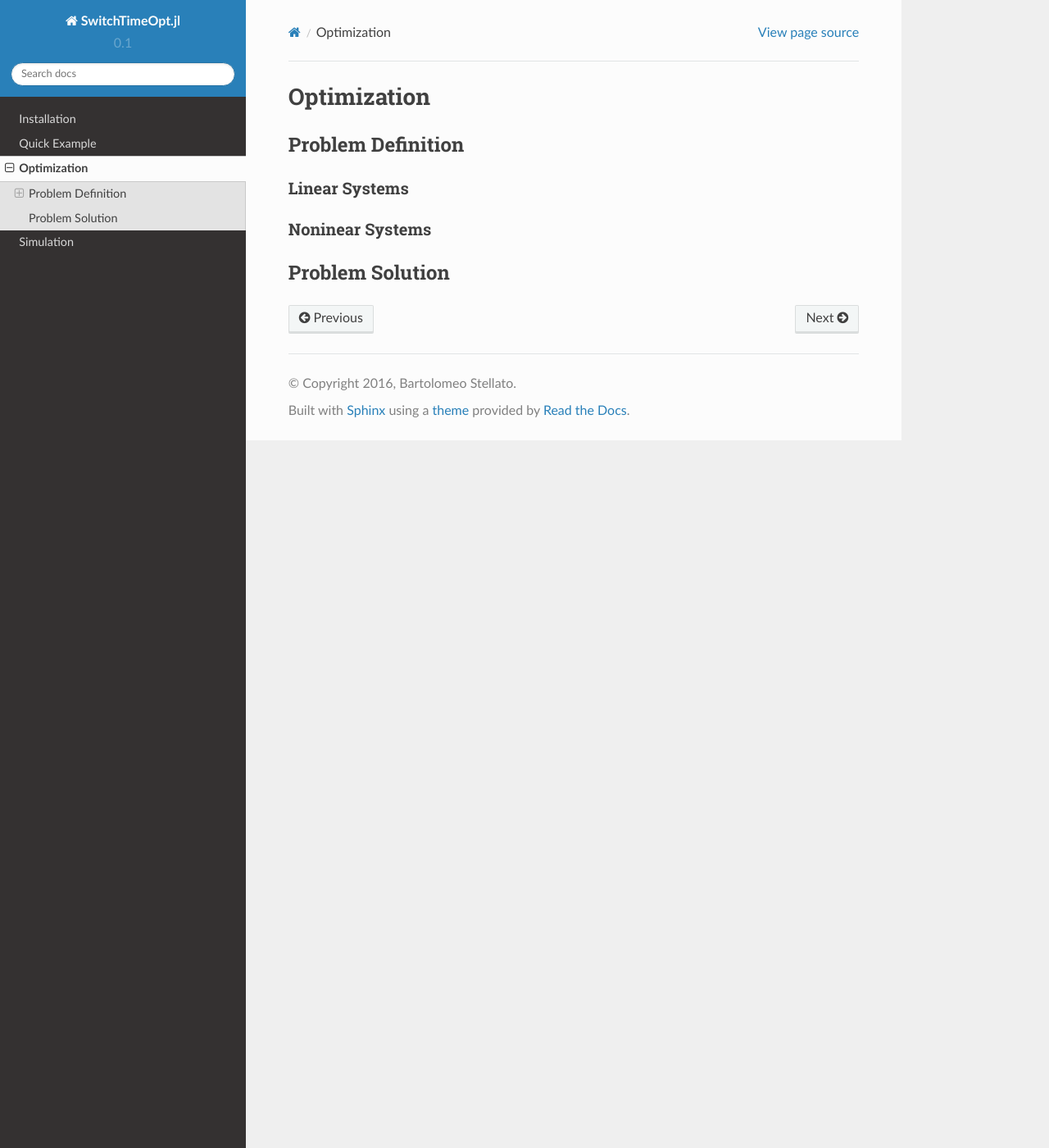
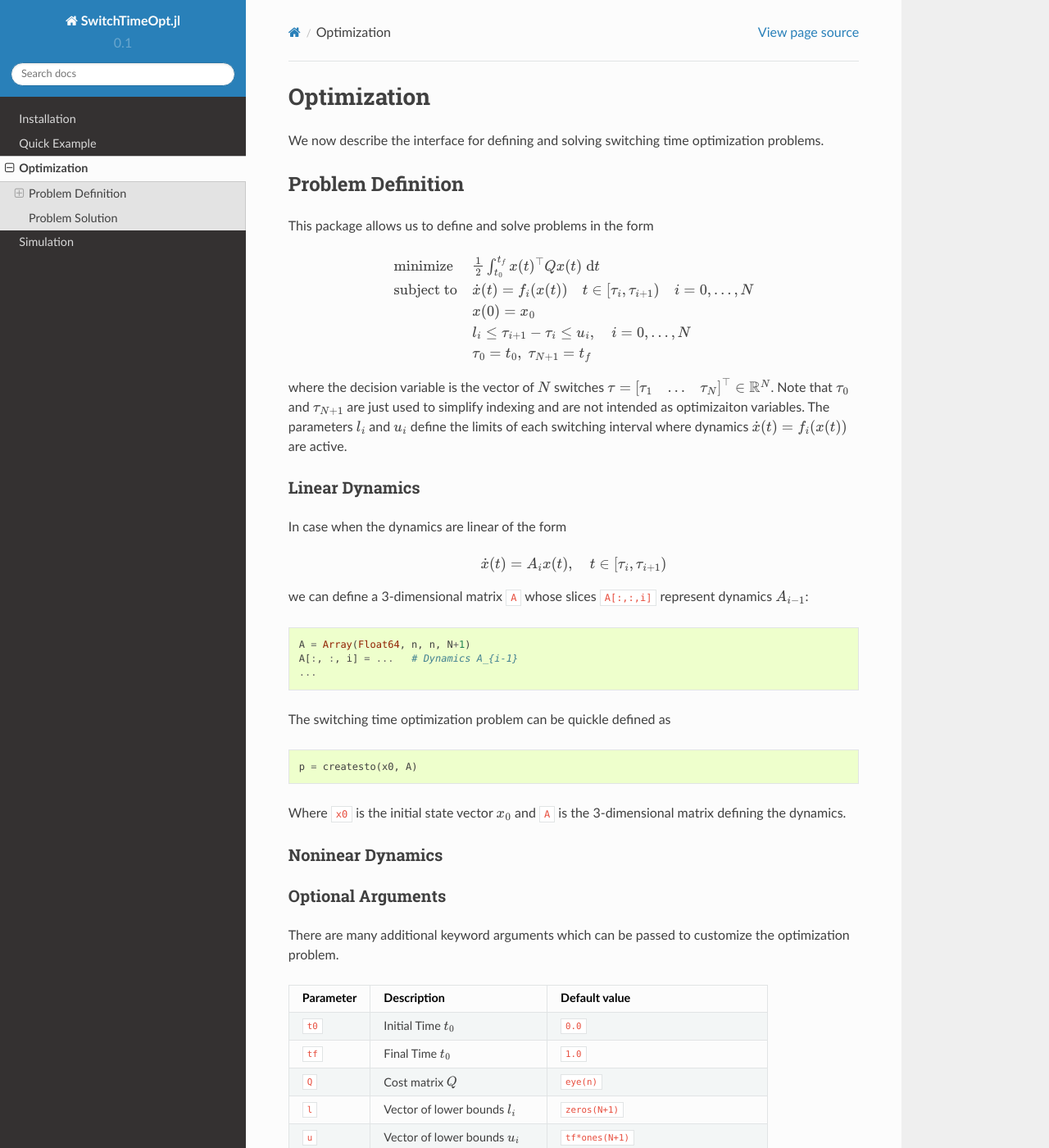
Before and after one commit to oxfordcontrol/SwitchTimeOpt.jl, a Sphinx documentation site: the page built from docs/optimization.rst, in a window 1280 px wide and 1400 px high. Shown: the whole window at 82% size. Built offline with Sphinx 7.4.7 and the Read the Docs theme 2.0.0, drawn with Linux system fonts in a browser that asks for light colours; some of the changed text lies outside the part shown.

Commit message:
Added Documentation regarding optimizaiton functions for linear systems

```diff
--- a/docs/conf.py
+++ b/docs/conf.py
@@ -97,6 +97,10 @@ exclude_patterns = ['_build', 'Thumbs.db', '.DS_Store']
 
 # The name of the Pygments (syntax highlighting) style to use.
 pygments_style = 'sphinx'
+
+
+# Default highlight language
+highlight_language = 'julia'
 
 # A list of ignored prefixes for module index sorting.
 #modindex_common_prefix = []
--- a/docs/optimization.rst
+++ b/docs/optimization.rst
@@ -1,22 +1,104 @@
 ===============================
 Optimization
 ===============================
-
+We now describe the interface for defining and solving switching time optimization problems.
 
 Problem Definition
 ==================
+This package allows us to define and solve problems in the form
+
+.. math::
+  \begin{array}{ll}
+    \mbox{minimize} & \frac{1}{2}\int_{t_0}^{t_f} x(t)^\top Q x(t)\; \mathrm{d}t \\
+    \mbox{subject to} & \dot{x}(t) = f_i(x(t)) \quad t\in[\tau_i,\tau_{i+1}) \quad i = 0,\dots,N\\
+    & x(0) = x_0\\
+    & l_i \leq \tau_{i+1} - \tau_i \leq u_i,\quad i = 0,\dots,N\\
+    &\tau_0 = t_0,\;\tau_{N+1} = t_f
+  \end{array}
 
 
+where the decision variable is the vector of :math:`N` switches :math:`\tau = \begin{bmatrix}\tau_1 & \dots & \tau_N\end{bmatrix}^\top\in \mathbb{R}^{N}`. Note that :math:`\tau_0` and :math:`\tau_{N+1}` are just used to simplify indexing and are not intended as optimizaiton variables. The parameters :math:`l_i` and :math:`u_i` define the limits of each switching interval where dynamics :math:`\dot{x}(t) = f_i(x(t))` are active.
 
-Linear Systems
---------------
+Linear Dynamics
+--------------------
+
+In case when the dynamics are linear of the form
+
+.. math::
+  \dot{x}(t) = A_ix(t), \quad t\in [\tau_i,\tau_{i+1})
+
+we can define a 3-dimensional matrix :code:`A` whose slices :code:`A[:,:,i]` represent dynamics :math:`A_{i-1}`:
+
+::
+
+  A = Array(Float64, n, n, N+1)
+  A[:, :, i] = ...   # Dynamics A_{i-1}
+  ...
 
 
-Noninear Systems
-----------------
+The switching time optimization problem can be quickle defined as
+
+::
+
+  p = createsto(x0, A)
+
+Where :code:`x0` is the initial state vector :math:`x_0` and :code:`A` is the 3-dimensional matrix defining the dynamics.
+
+
+Noninear Dynamics
+-------------------
 
 
 
 
+Optional Arguments
+---------------------
+There are many additional keyword arguments which can be passed to customize the optimization problem.
+
++--------------------------+-------------------------------------+----------------------------------------------------+
+|Parameter                 | Description                         | Default value                                      |
++==========================+=====================================+====================================================+
+|:code:`t0`                | Initial Time :math:`t_0`            | :code:`0.0`                                        |
++--------------------------+-------------------------------------+----------------------------------------------------+
+|:code:`tf`                | Final Time :math:`t_0`              | :code:`1.0`                                        |
++--------------------------+-------------------------------------+----------------------------------------------------+
+|:code:`Q`                 | Cost matrix :math:`Q`               | :code:`eye(n)`                                     |
++--------------------------+-------------------------------------+----------------------------------------------------+
+|:code:`l`                 | Vector of lower bounds :math:`l_i`  | :code:`zeros(N+1)`                                 |
++--------------------------+-------------------------------------+----------------------------------------------------+
+|:code:`u`                 | Vector of lower bounds :math:`u_i`  | :code:`tf*ones(N+1)`                               |
++--------------------------+-------------------------------------+----------------------------------------------------+
+|:code:`tau0ws`            | Warm starting initial solution      | Equally spaced between :code:`t0` and :code:`tf`   |
++--------------------------+-------------------------------------+----------------------------------------------------+
+|:code:`solver`            | MathProgbase.jl solver              | :code:`IpoptSolver()`                              |
++--------------------------+-------------------------------------+----------------------------------------------------+
+
+Note that any NLP solver supported by `JuliaOpt <http://www.juliaopt.org/>`_ may be used through `MathProgBase.jl <https://github.com/JuliaOpt/MathProgBase.jl/>`_ interface. For instance, in order to use `KNITRO <https://github.com/JuliaOpt/KNITRO.jl/>`_ solver with the linear example we can easily create the problem as
+
+::
+
+  using KNITRO
+  p = createsto(x0, A, solver = KnitroSolver())
+
+
 Problem Solution
-================
+======================
+
+Once the problem is defined, it can be solved by simply running
+
+::
+
+  solve!(p)
+
+The optimizer and the optimal cost function can be obtained as follows:
+::
+
+  tauopt = gettau(p)
+  objval = getobjval(p)
+
+We can get the execution time (including function calls) and the status of the solver by executing:
+
+::
+
+  stat = getstat(p)
+  soltime = getsoltime(p)
```
Also changed, not shown: docs/installation.rst (+6 -2 lines), docs/quick_example.rst (+4 -3 lines), 2 other files.
